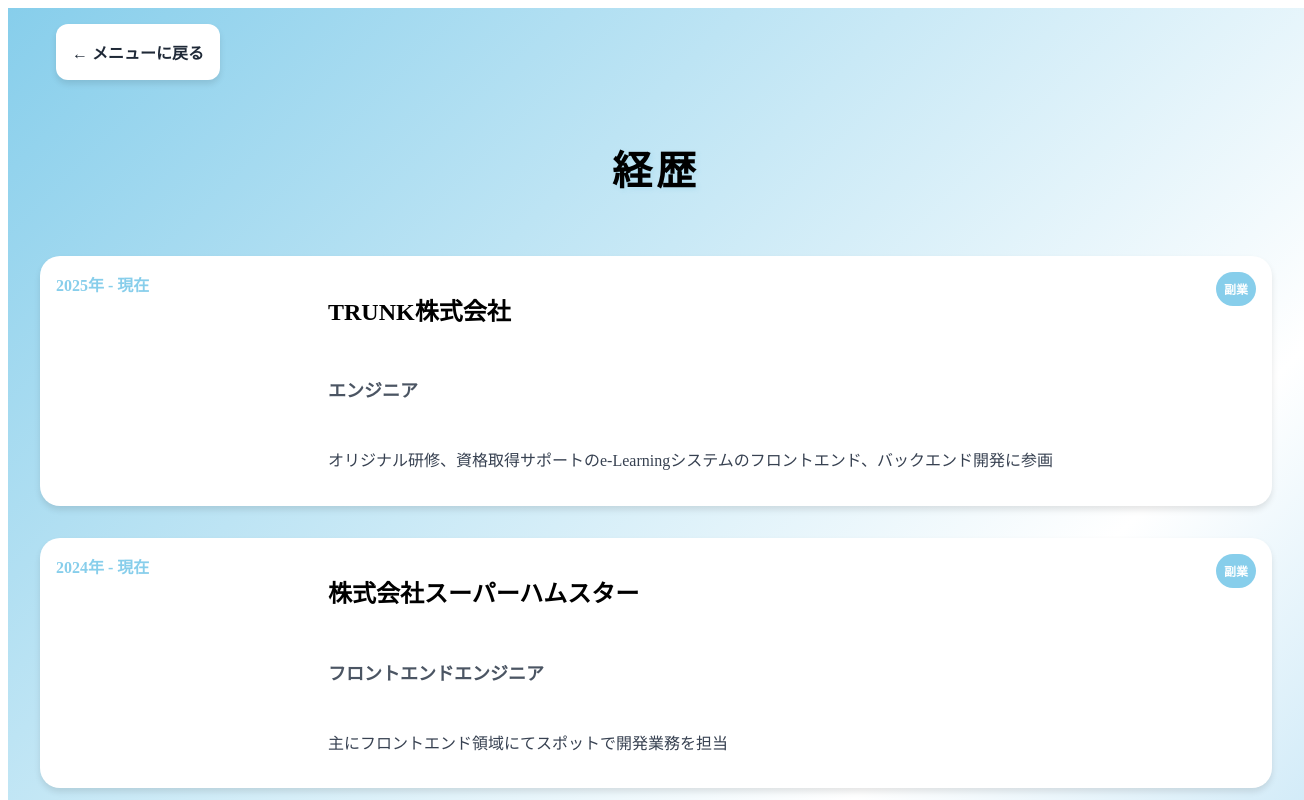
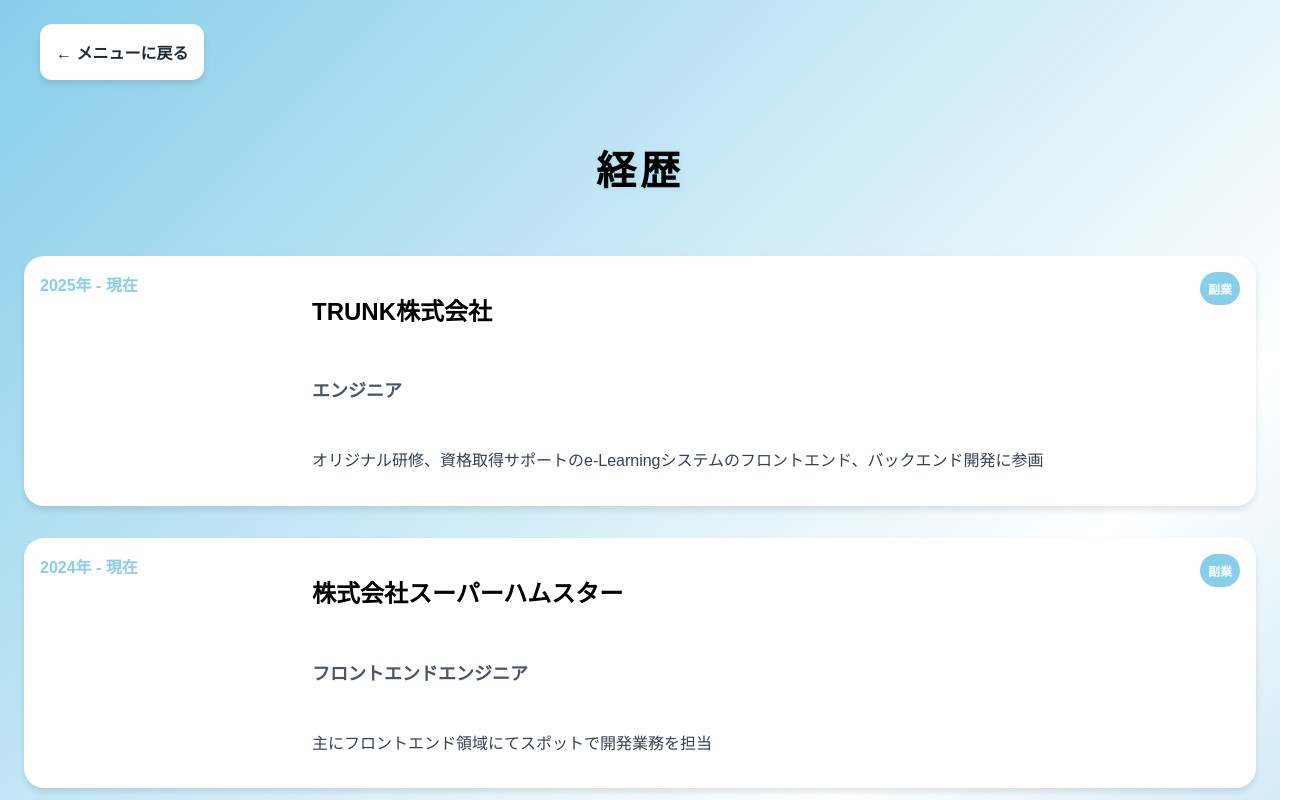
Before and after one commit to yutomiyake-pf/homepage, a Next.js app: page /career in a window 1280 px wide. Shown: the top 800 px of the page, 1304 px wide, since content can reach past the window. Built offline with nearby package versions, Linux system fonts and the light colour scheme.

Commit message:
blogページ作成

```diff
--- a/src/app/_features/blog/BlogContainer/styles.module.css
+++ b/src/app/_features/blog/BlogContainer/styles.module.css
@@ -1,52 +1,16 @@
 .section {
   width: 100%;
   min-height: 100dvh;
-  background: var(--background-linear-gradient-skyblue);
-  padding: var(--padding);
 }
 
 .sectionContent {
   max-width: var(--max-content-width);
   margin: 0 auto;
-  position: relative;
   display: flex;
   flex-direction: column;
   gap: var(--gap-xl);
 }
 
-/* backButtonをflexboxとgapで構成 */
-.backButton {
-  display: inline-flex;
-  align-items: center;
-  gap: var(--gap-xs);
-  padding: var(--spacing-sm) var(--spacing-lg);
-  background: var(--color-white);
-  color: var(--color-gray-800);
-  text-decoration: none;
-  border-radius: var(--border-radius-md);
-  font-weight: 600;
-  box-shadow: var(--shadow-md);
-  transition: all 0.3s ease;
-  align-self: flex-start;
-}
-
-.backButton:hover {
-  background: var(--color-primary-skyblue);
-  color: var(--color-white);
-  transform: translateX(-5px);
-}
-
-.sectionTitle {
-  font-size: var(--font-size-4xl);
-  font-weight: 900;
-  color: var(--color-black);
-  text-align: center;
-  text-transform: uppercase;
-  letter-spacing: 0.1em;
-  text-shadow: var(--text-shadow);
-}
-
-/* blogContainerをgapで構成 */
 .blogContainer {
   width: 100%;
   display: flex;
@@ -56,9 +20,12 @@
   gap: var(--gap-xl);
 }
 
-/* blogPostをgapで構成 */
+.blogPostLink {
+  width: 100%;
+  text-decoration: none;
+}
+
 .blogPost {
-  position: relative;
   width: 100%;
   background: var(--color-white);
   padding: var(--padding);
@@ -81,6 +48,8 @@
   font-weight: 700;
   color: var(--color-black);
   line-height: 1.4;
+  white-space: pre-wrap;
+  word-break: break-all;
 }
 
 .blogDate {
--- /dev/null
+++ b/src/app/_features/blog/BlogContainer/type.ts
@@ -0,0 +1,6 @@
+export type BlogArticle = {
+  id: string;
+  title: string;
+  published_at: string;
+  url: string;
+};
--- a/src/app/_features/career/CareerContainer/styles.module.css
+++ b/src/app/_features/career/CareerContainer/styles.module.css
@@ -1,8 +1,6 @@
 .section {
   width: 100%;
   min-height: 100dvh;
-  background: var(--background-linear-gradient-skyblue);
-  padding: var(--padding);
 }
 
 .sectionContent {
--- a/src/app/_features/skills/SkillsContainer/styles.module.css
+++ b/src/app/_features/skills/SkillsContainer/styles.module.css
@@ -1,8 +1,6 @@
 .section {
   width: 100%;
   min-height: 100dvh;
-  background: var(--background-linear-gradient-skyblue);
-  padding: var(--padding);
 }
 
 .sectionContent {
--- a/src/app/_features/top/Menu/styles.module.css
+++ b/src/app/_features/top/Menu/styles.module.css
@@ -2,8 +2,6 @@
   width: 100%;
   height: 100dvh;
   overflow: hidden;
-  background: var(--background-linear-gradient-skyblue);
-  padding: var(--padding);
 }
 
 .menuContent {
--- a/src/app/_features/top/TopContainer/styles.module.css
+++ b/src/app/_features/top/TopContainer/styles.module.css
@@ -8,8 +8,6 @@
   width: 100%;
   height: 100dvh;
   overflow: hidden;
-  background: var(--background-linear-gradient-skyblue);
-  padding: var(--padding);
 }
 
 .heroOverlay {
--- a/src/app/globals.css
+++ b/src/app/globals.css
@@ -69,6 +69,14 @@
 
 body {
   font-size: 16px;
+  padding: var(--padding);
+  background: var(--background-linear-gradient-skyblue);
+  font-family: "Noto Sans JP", sans-serif;
+}
+
+a {
+  text-decoration: none;
+  color: inherit;
 }
 
 @media (max-width: 767px) {
```
Also changed, not shown: src/app/_features/blog/BlogContainer/index.tsx (+9 -24 lines), src/app/blog/page.tsx (+38 -2 lines).
